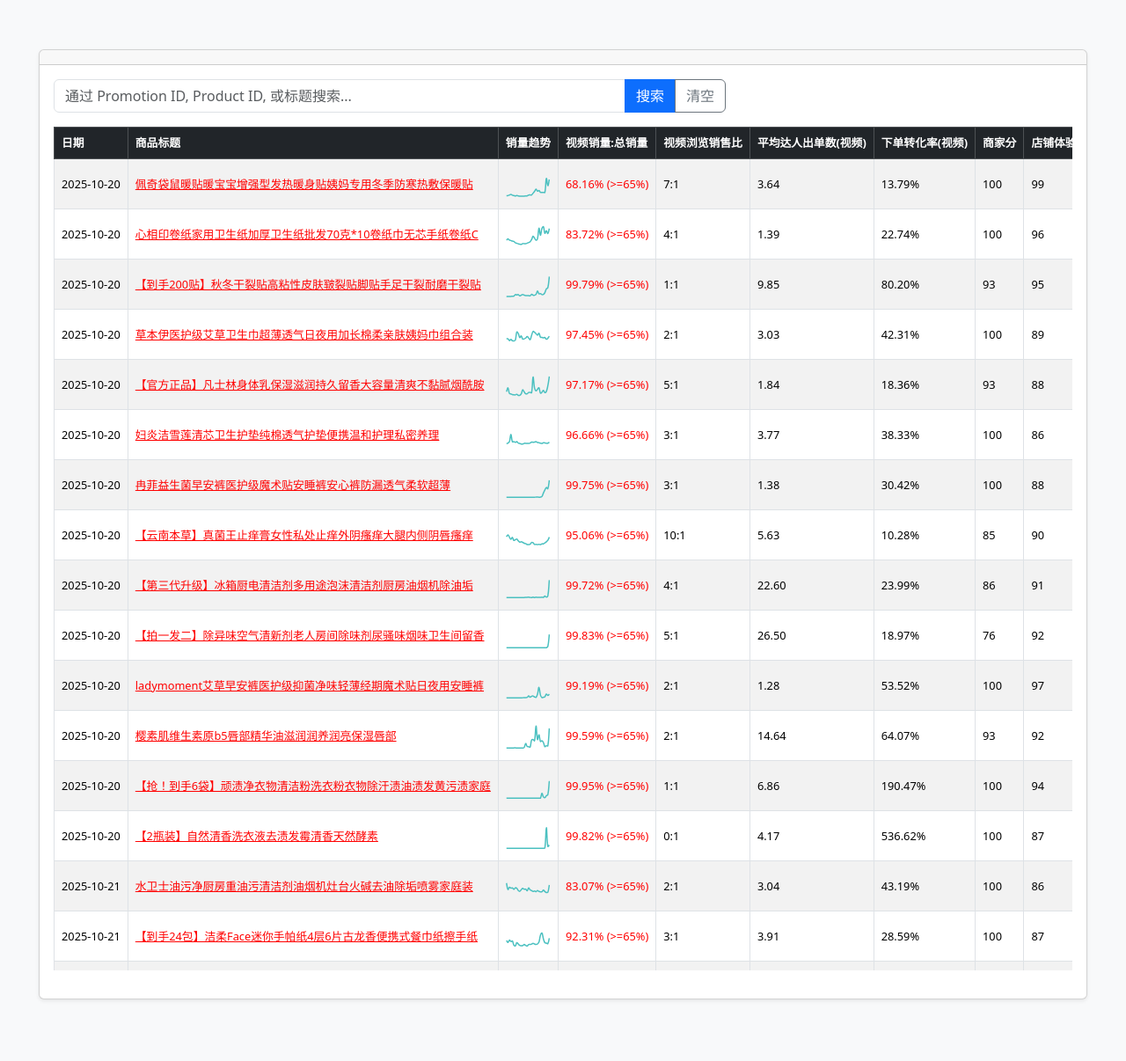
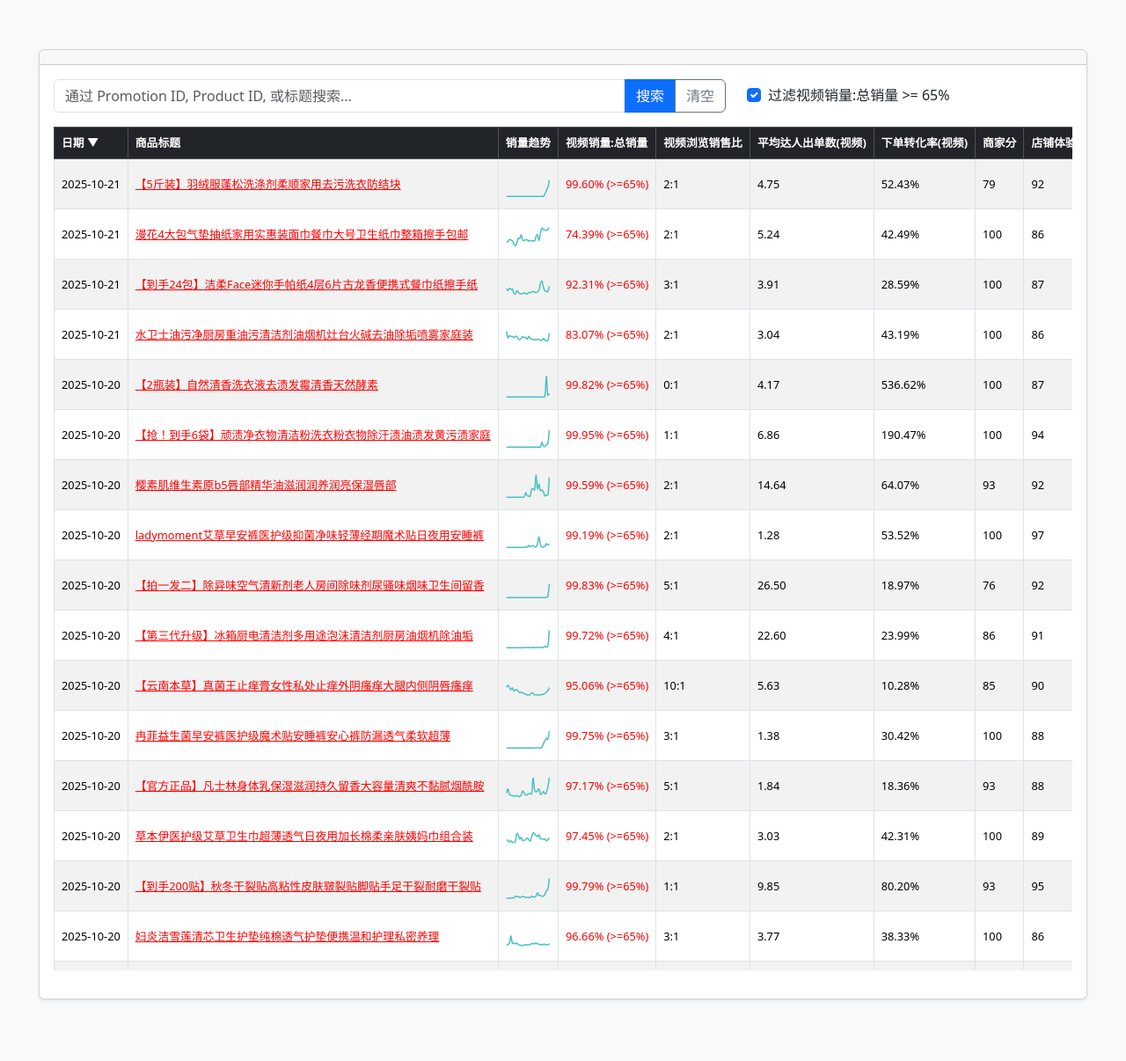
Before and after one commit to liulanghan8023/video-xuanpin, a Flask app: page / in a window 1280 px wide. Shown: the top 1206 px of the page at 88% size. Run offline with Flask 3, Linux system fonts and the light colour scheme; data comes from the database, SQL or seed files in the repository; both versions use the stored data as it was after the commit.

Commit message:
处理界面过滤

```diff
--- a/analyse/server.py
+++ b/analyse/server.py
@@ -19,7 +19,7 @@ def get_db_connection():
     conn.row_factory = sqlite3.Row
     return conn
 
-def query_table(table_name, page, per_page, search_term=None, sort_by='creation_time', sort_order='desc'):
+def query_table(table_name, page, per_page, search_term=None, sort_by='creation_time', sort_order='desc', filter_video_sales_ratio=False):
     """通用查询函数，支持分页、搜索和排序"""
     try:
         conn = get_db_connection()
@@ -35,7 +35,7 @@ def query_table(table_name, page, per_page, search_term=None, sort_by='creation_
         where_clauses.append("(promotion_id LIKE ? OR product_id LIKE ? OR title LIKE ?)")
         params.extend([like_term, like_term, like_term])
 
-    if table_name == 'products':
+    if table_name == 'products' and filter_video_sales_ratio:
         where_clauses.append("video_sales_ratio >= 0.65")
 
     try:
@@ -114,9 +114,10 @@ def get_products():
     page = request.args.get('page', 1, type=int)
     per_page = request.args.get('per_page', 30, type=int)
     search_term = request.args.get('search', None, type=str)
-    sort_by = request.args.get('sort_by', 'creation_time', type=str)
+    sort_by = request.args.get('sort_by', 'date', type=str)
     sort_order = request.args.get('sort_order', 'desc', type=str)
-    data = query_table('products', page, per_page, search_term, sort_by, sort_order)
+    filter_video_sales_ratio = request.args.get('filter_video_sales_ratio', 'false', type=str).lower() == 'true'
+    data = query_table('products', page, per_page, search_term, sort_by, sort_order, filter_video_sales_ratio)
     if "error" in data:
         return jsonify(data), 500
     return jsonify(data)
--- a/analyse/templates/index.html
+++ b/analyse/templates/index.html
@@ -88,6 +88,14 @@
                             <button id="products-clear-btn" class="btn btn-outline-secondary">清空</button>
                         </div>
                     </div>
+                    <div class="col-md-4 d-flex align-items-center">
+                        <div class="form-check">
+                            <input class="form-check-input" type="checkbox" id="filter-video-sales-ratio-checkbox" checked>
+                            <label class="form-check-label" for="filter-video-sales-ratio-checkbox">
+                                过滤视频销量:总销量 >= 65%
+                            </label>
+                        </div>
+                    </div>
                 </div>
                 <div id="products-table-container" class="table-responsive"></div>
                 <nav id="products-pagination" class="mt-3 d-flex justify-content-center"></nav>
@@ -115,8 +123,13 @@
             const productSearchInput = document.getElementById('products-search-input');
             const productSearchBtn = document.getElementById('products-search-btn');
             const productClearBtn = document.getElementById('products-clear-btn');
+            const filterVideoSalesRatioCheckbox = document.getElementById('filter-video-sales-ratio-checkbox');
 
-            let currentSort = { by: 'creation_time', order: 'desc' };
+            let currentSort = { by: 'date', order: 'desc' };
+
+            filterVideoSalesRatioCheckbox.addEventListener('change', () => {
+                loadTable('products', 1, perPage, productSearchInput.value.trim());
+            });
 
             const columnTranslations = {
                 'products': {
@@ -358,6 +371,10 @@
                 let apiUrl = `/api/${tableName}?page=${page}&per_page=${perPage}&sort_by=${currentSort.by}&sort_order=${currentSort.order}`;
                 if (searchTerm && tableName === 'products') {
                     apiUrl += `&search=${encodeURIComponent(searchTerm)}`;
+                }
+                const filterVideoSalesRatioCheckbox = document.getElementById('filter-video-sales-ratio-checkbox');
+                if (tableName === 'products' && filterVideoSalesRatioCheckbox && filterVideoSalesRatioCheckbox.checked) {
+                    apiUrl += `&filter_video_sales_ratio=true`;
                 }
 
                 fetch(apiUrl)
```
Also changed, not shown: analyse/data.db.
